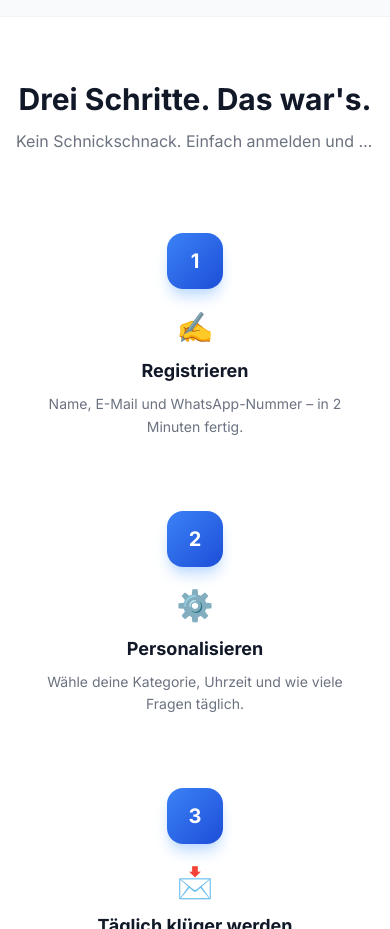
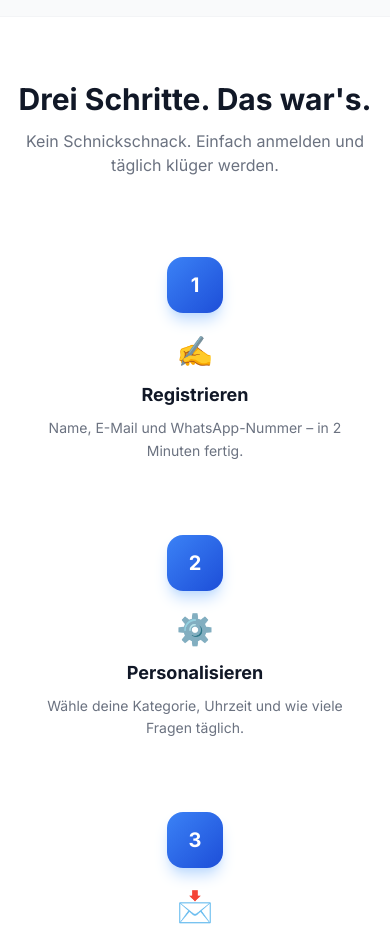
Before and after one commit to gehirnjoggingde/gehirnjogging, a React (Vite) app in the folder client/: page / in a window 390 px wide. Shown: the part 1307-2236 px from the top of the page. Built offline with nearby package versions, Linux system fonts and the light colour scheme; no server answers; the HTML template or start-up script is replaced by a standard one.

Commit message:
Fix steps subtitle wrapping on mobile

```diff
--- a/client/src/pages/LandingPage.jsx
+++ b/client/src/pages/LandingPage.jsx
@@ -155,7 +155,7 @@ export default function LandingPage() {
           <Reveal className="text-center mb-14">
             <h2 className="text-3xl sm:text-4xl font-bold text-gray-900 mb-3">Drei Schritte. Das war's.</h2>
             {/* One-liner on desktop */}
-            <p className="text-gray-500 whitespace-nowrap overflow-hidden text-ellipsis max-w-full">
+            <p className="text-gray-500">
               Kein Schnickschnack. Einfach anmelden und täglich klüger werden.
             </p>
           </Reveal>
```
